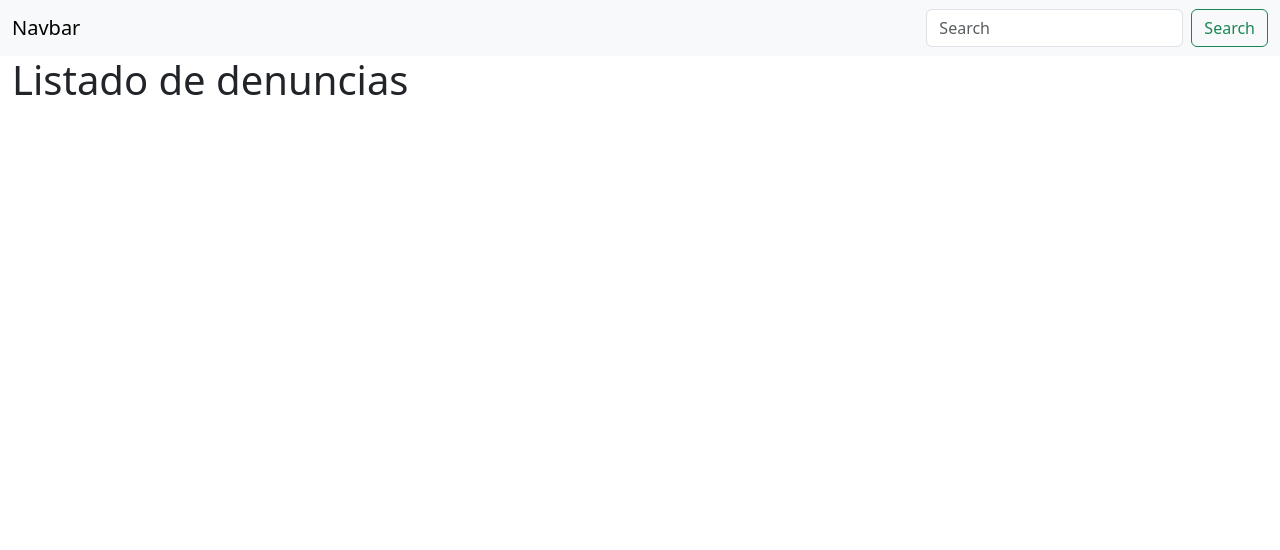
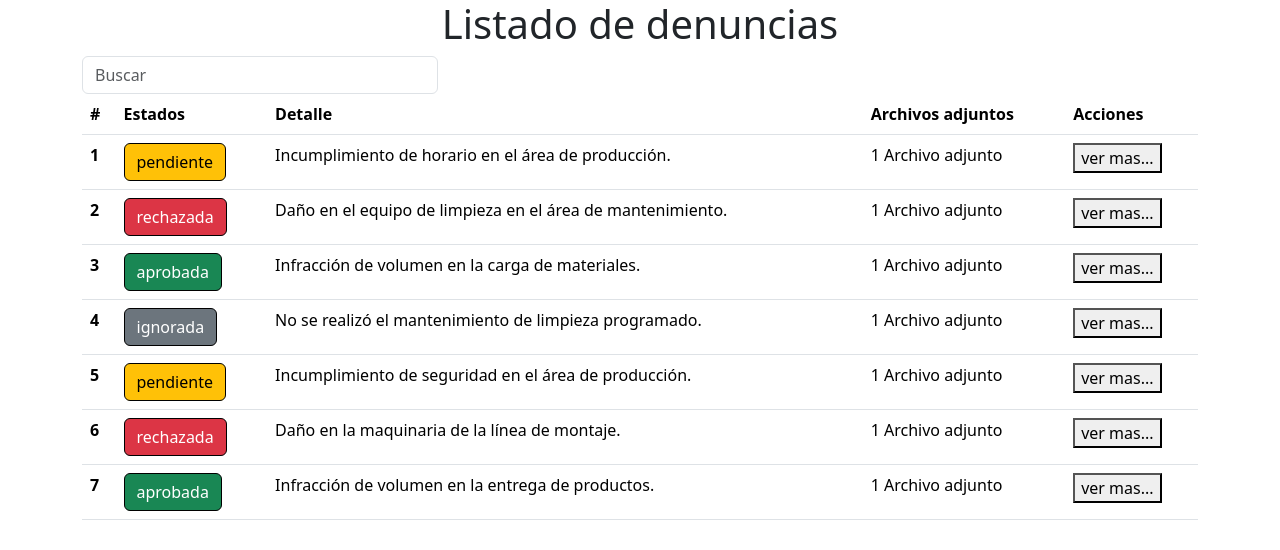
Before and after one commit to LucianaSarate/TPIGrupo4, an Angular app in the folder Front/multas/: page / in a window 1280 px wide. Shown: the top 550 px of the page. Built offline with nearby package versions, Linux system fonts and the light colour scheme.

Commit message:
listados

```diff
--- a/Front/multas/src/app/lista-denuncias/lista-denuncias.component.css
+++ b/Front/multas/src/app/lista-denuncias/lista-denuncias.component.css
@@ -0,0 +1,3 @@
+.btn{
+    --bs-btn-border-color: #000000;
+}
--- a/Front/multas/src/app/lista-denuncias/lista-denuncias.component.html
+++ b/Front/multas/src/app/lista-denuncias/lista-denuncias.component.html
@@ -1,13 +1,40 @@
-<nav class="navbar bg-body-tertiary">
-    <div class="container-fluid">
-      <a class="navbar-brand">Navbar</a>
-      <form class="d-flex" role="search">
-        <input class="form-control me-2" type="search" placeholder="Search" aria-label="Search">
-        <button class="btn btn-outline-success" type="submit">Search</button>
-      </form>
+<div class="container-fluid">
+    <div class="container ">
+
+        <div class="text-center">
+        <h1>Listado de denuncias</h1>
+        </div>
+        <div class="row">
+            <div class="col-4">
+                <input type="text" placeholder="Buscar" class="form form-control " (keyup)="applyFilter($event)">
+            </div>
+            <div class="col-4"></div>
+            <div class="col-4"></div>
+        </div>
+
+        <div>
+            <table class="table">
+                <thead>
+                <tr>
+                    <th scope="col">#</th>
+                    <th scope="col">Estados</th>
+                    <th scope="col">Detalle</th>
+                    <th scope="col">Archivos adjuntos</th>
+                    <th scope="col">Acciones</th>
+                </tr>
+                </thead>
+                <tbody>
+                <tr *ngFor="let d of denuncias">
+                    <th scope="row">{{d.id}}</th>
+                    <th ><button class="btn {{ getEstadoClase(d.estado) }} rounded-button">{{d.estado}}</button></th>
+                    <td>{{d.detalle}}</td>
+                    <td><i class="bi bi-paperclip"></i> 1 Archivo adjunto</td>
+                    <td><button (click)="mostrar()">ver mas...</button></td>
+                </tr>
+
+                </tbody>
+            </table>
+        </div>
     </div>
-  </nav>
 
-  <div class="container-fluid ">
-    <h1>Listado de denuncias</h1>
-  </div>
+</div>
--- a/Front/multas/src/app/lista-denuncias/lista-denuncias.component.ts
+++ b/Front/multas/src/app/lista-denuncias/lista-denuncias.component.ts
@@ -1,12 +1,113 @@
 import { Component } from '@angular/core';
+import { Denuncia, EstadoDenuncia, TipoDenuncia } from '../model/denuncia';
+import { CommonModule } from '@angular/common';
+import { NgbModal } from '@ng-bootstrap/ng-bootstrap';
+import { ModalInfoDenunciaComponent } from '../modals/modal-info-denuncia/modal-info-denuncia.component';
 
 @Component({
   selector: 'app-lista-denuncias',
   standalone: true,
-  imports: [],
+  imports: [CommonModule],
   templateUrl: './lista-denuncias.component.html',
   styleUrl: './lista-denuncias.component.css'
 })
 export class ListaDenunciasComponent {
+   denuncias: Denuncia[] = [
+    {
+        id: 1,
+        nombre: 'Juan Pérez',
+        detalle: 'Incumplimiento de horario en el área de producción.',
+        tipo: TipoDenuncia.IncumplimientoDeVelocidad,
+        estado: EstadoDenuncia.Pendiente
+    },
+    {
+        id: 2,
+        nombre: 'Ana Gómez',
+        detalle: 'Daño en el equipo de limpieza en el área de mantenimiento.',
+        tipo: TipoDenuncia.Daño,
+        estado: EstadoDenuncia.Rechazada
+    },
+    {
+        id: 3,
+        nombre: 'Carlos Martínez',
+        detalle: 'Infracción de volumen en la carga de materiales.',
+        tipo: TipoDenuncia.InfracciónDeinquilino,
+        estado: EstadoDenuncia.Aprobada
+    },
+    {
+        id: 4,
+        nombre: 'Lucía Fernández',
+        detalle: 'No se realizó el mantenimiento de limpieza programado.',
+        tipo: TipoDenuncia.NoMantenimientoDeLimpieza,
+        estado: EstadoDenuncia.Ignorada
+    },
+    {
+        id: 5,
+        nombre: 'Pedro Morales',
+        detalle: 'Incumplimiento de seguridad en el área de producción.',
+        tipo: TipoDenuncia.IncumplimientoDeVelocidad,
+        estado: EstadoDenuncia.Pendiente
+    },
+    {
+        id: 6,
+        nombre: 'María Rodríguez',
+        detalle: 'Daño en la maquinaria de la línea de montaje.',
+        tipo: TipoDenuncia.Daño,
+        estado: EstadoDenuncia.Rechazada
+    },
+    {
+        id: 7,
+        nombre: 'Luis Hernández',
+        detalle: 'Infracción de volumen en la entrega de productos.',
+        tipo: TipoDenuncia.Daño,
+        estado: EstadoDenuncia.Aprobada
+    }
+];
+
+constructor(private _modal:NgbModal){
 
 }
+  applyFilter(event: Event) {
+    const filterValue = (event.target as HTMLInputElement).value;
+    if(filterValue!=""){
+      this.denuncias = this.denuncias.filter((p) => {
+        const idProyectoStr = p.estado.toString().toLowerCase();
+        const clienteStr = p.nombre.toLowerCase();
+        const filterValueLower = filterValue.toLocaleLowerCase();
+
+        return idProyectoStr.indexOf(filterValueLower) >= 0 || clienteStr.indexOf(filterValueLower) >= 0;
+      });
+    }else{
+      this.denuncias
+    }
+
+  }
+
+  mostrar(){
+    const modal = this._modal.open(ModalInfoDenunciaComponent, { size: 'lg' , backdrop: 'static', keyboard: false });
+    modal.result.then((result) => {
+
+    }).catch((error) => {
+      console.log('Modal dismissed with error:', error);
+    });
+  }
+
+
+  getEstadoClase(estado: string): string {
+    switch (estado.toLowerCase()) {
+      case 'ignorada':
+        return 'btn-secondary';
+        //return 'text-bg-secondary';
+      case 'aprobada':
+        return 'btn-success';
+        //return 'text-bg-success';
+      case 'pendiente':
+        return 'btn-warning';
+      case 'rechazada':
+        return 'btn-danger';
+        //return 'text-bg-danger';
+      default:
+        return '';
+    }
+  }
+}
--- a/Front/multas/src/app/modals/modal-info-denuncia/modal-info-denuncia.component.html
+++ b/Front/multas/src/app/modals/modal-info-denuncia/modal-info-denuncia.component.html
@@ -1 +1,9 @@
-<p>modal-info-denuncia works!</p>
+<div class="modal-header">
+    <h4 class="display-6" >Agregar Archivo</h4>
+</div>
+<div class="modal-body">
+
+</div>
+<div class="modal-footer">
+    <button class="btn btn-success ms-3" (click)="cerrar()">Aceptar</button>
+</div>
--- a/Front/multas/src/app/modals/modal-info-denuncia/modal-info-denuncia.component.ts
+++ b/Front/multas/src/app/modals/modal-info-denuncia/modal-info-denuncia.component.ts
@@ -1,4 +1,5 @@
 import { Component } from '@angular/core';
+import { NgbActiveModal } from '@ng-bootstrap/ng-bootstrap';
 
 @Component({
   selector: 'app-modal-info-denuncia',
@@ -8,5 +9,8 @@ import { Component } from '@angular/core';
   styleUrl: './modal-info-denuncia.component.css'
 })
 export class ModalInfoDenunciaComponent {
-
+  constructor(public activeModal: NgbActiveModal) {}
+  cerrar() {
+    this.activeModal.close();
+  }
 }
--- /dev/null
+++ b/Front/multas/src/app/model/denuncia.ts
@@ -0,0 +1,23 @@
+export interface Denuncia {
+    id: number;
+    nombre: string
+    detalle: string
+    tipo: TipoDenuncia;
+    estado: EstadoDenuncia;
+}
+//(aprobada, ignorada, rechazada, pendiente)
+//(incimplimiento daño  infrwaccion de volumen, no manteni miento de limpieza)
+
+export enum EstadoDenuncia {
+    Aprobada = 'aprobada',
+    Ignorada = 'ignorada',
+    Rechazada = 'rechazada',
+    Pendiente = 'pendiente'
+}
+
+export enum TipoDenuncia {
+    IncumplimientoDeVelocidad = 'incumplimiento de velocidad',
+    Daño = 'daño',
+    InfracciónDeinquilino = 'infracción contra el inquilino',
+    NoMantenimientoDeLimpieza = 'no mantenimiento de limpieza'
+}
```
Also changed, not shown: 1 other file (tests, documents, lock files or other folders).
